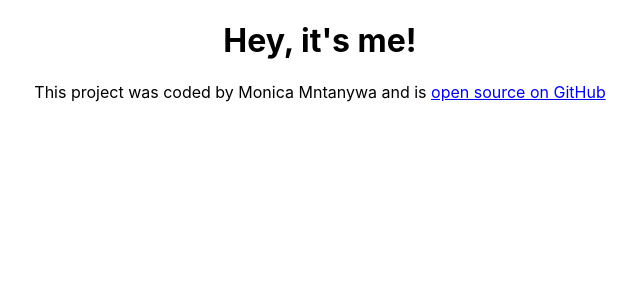
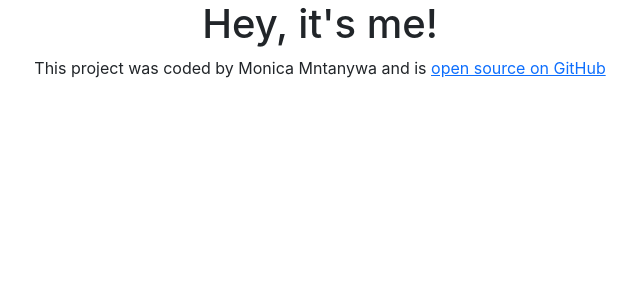
Before and after one commit to MonMihle/weather-react-app, a React (Create React App) app: page / in a window 1280 px wide. Shown: the top 300 px of the page, without its empty margins (320-960 px from the left). Built offline with nearby package versions, Linux system fonts and the light colour scheme.

Commit message:
Added bootstrap to my project

```diff
--- a/package.json
+++ b/package.json
@@ -6,9 +6,10 @@
     "@testing-library/jest-dom": "^5.17.0",
     "@testing-library/react": "^13.4.0",
     "@testing-library/user-event": "^13.5.0",
+    "bootstrap": "^5.3.3",
     "react": "^18.2.0",
     "react-dom": "^18.2.0",
-    "react-scripts": "5.0.1",
+    "react-scripts": "^3.0.1",
     "web-vitals": "^2.1.4"
   },
   "scripts": {
--- a/src/App.js
+++ b/src/App.js
@@ -1,9 +1,12 @@
 import "./App.css";
+import React from "react";
 
 function App() {
   return (
     <div className="App">
+      <div class="container">
         <h1>Hey, it's me!</h1>
+
         <footer>
           This project was coded by Monica Mntanywa and is {""}
           <a href="https://github.com/MonMihle/weather-react-app">
@@ -11,6 +14,7 @@ function App() {
           </a>
         </footer>
       </div>
+    </div>
   );
 }
 
--- a/src/index.js
+++ b/src/index.js
@@ -1,5 +1,6 @@
 import React from "react";
 import ReactDOM from "react-dom/client";
+import "bootstrap/dist/css/bootstrap.css";
 import "./index.css";
 import App from "./App";
 import reportWebVitals from "./reportWebVitals";
```
Also changed, not shown: public/index.html (+2 -10 lines), 1 other file (tests, documents, lock files or other folders). Lines whose indentation alone changed are shown as unchanged.
